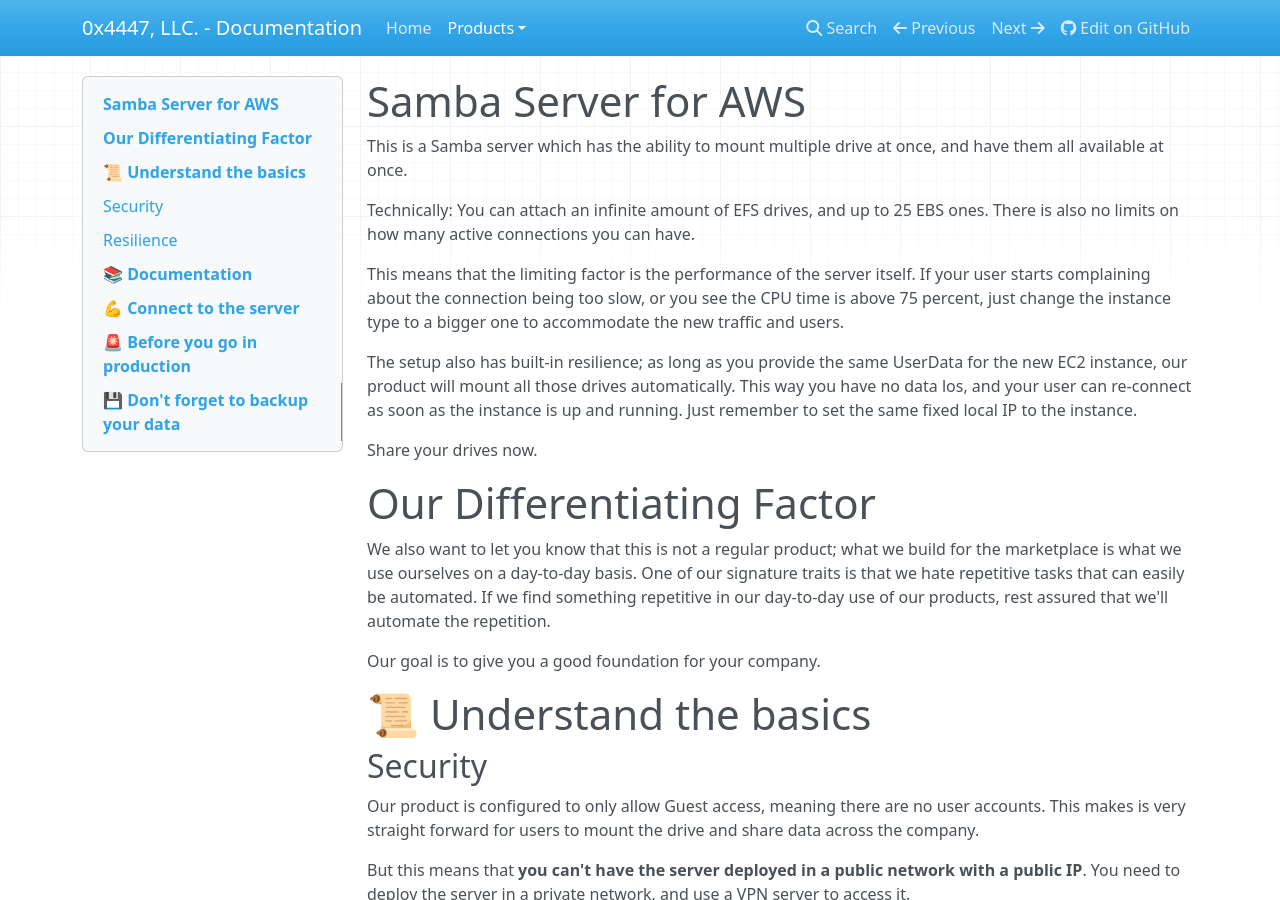
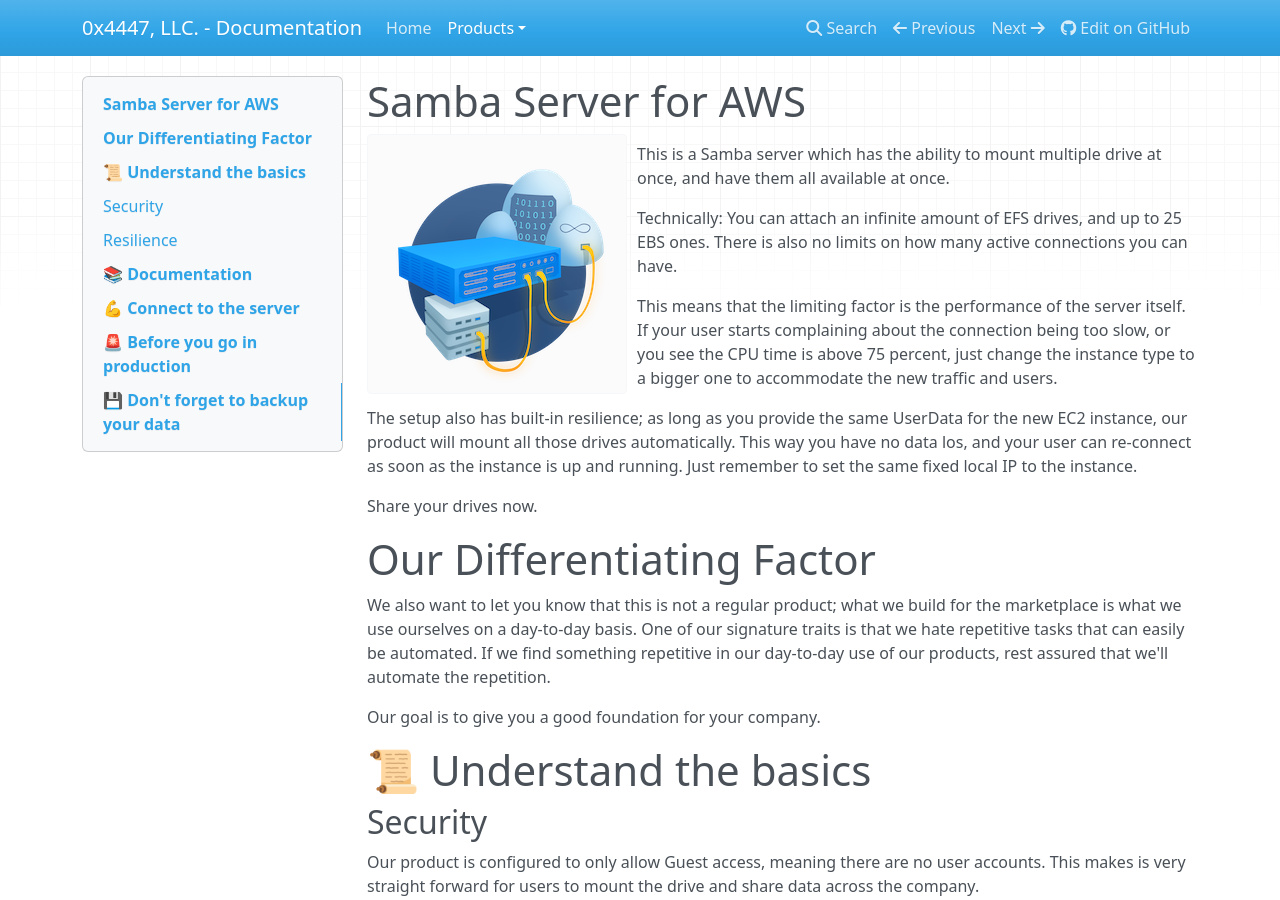
Before and after one commit to 0x4447-office/0x4447_webpage_documentation, an MkDocs documentation site: the page built from docs/products/cloud/aws-marketplace/samba-server.md, in a window 1280 px wide and 900 px high. Built offline with MkDocs 1.6.1, drawn with Linux system fonts in a browser that asks for light colours; nearby versions of some CDN libraries.

Commit message:
Update samba-server.md

```diff
--- a/docs/products/cloud/aws-marketplace/samba-server.md
+++ b/docs/products/cloud/aws-marketplace/samba-server.md
@@ -4,6 +4,8 @@
 ---
 
 # Samba Server for AWS
+
+<img align="left" style="float: left; margin: 0 10px 0 0;" src="https://github.com/0x4447-office/0x4447_webpage_documentation/blob/master/docs/img/assets/samba.png?raw=true">
 
 This is a Samba server which has the ability to mount multiple drive at once, and have them all available at once.
 
```
